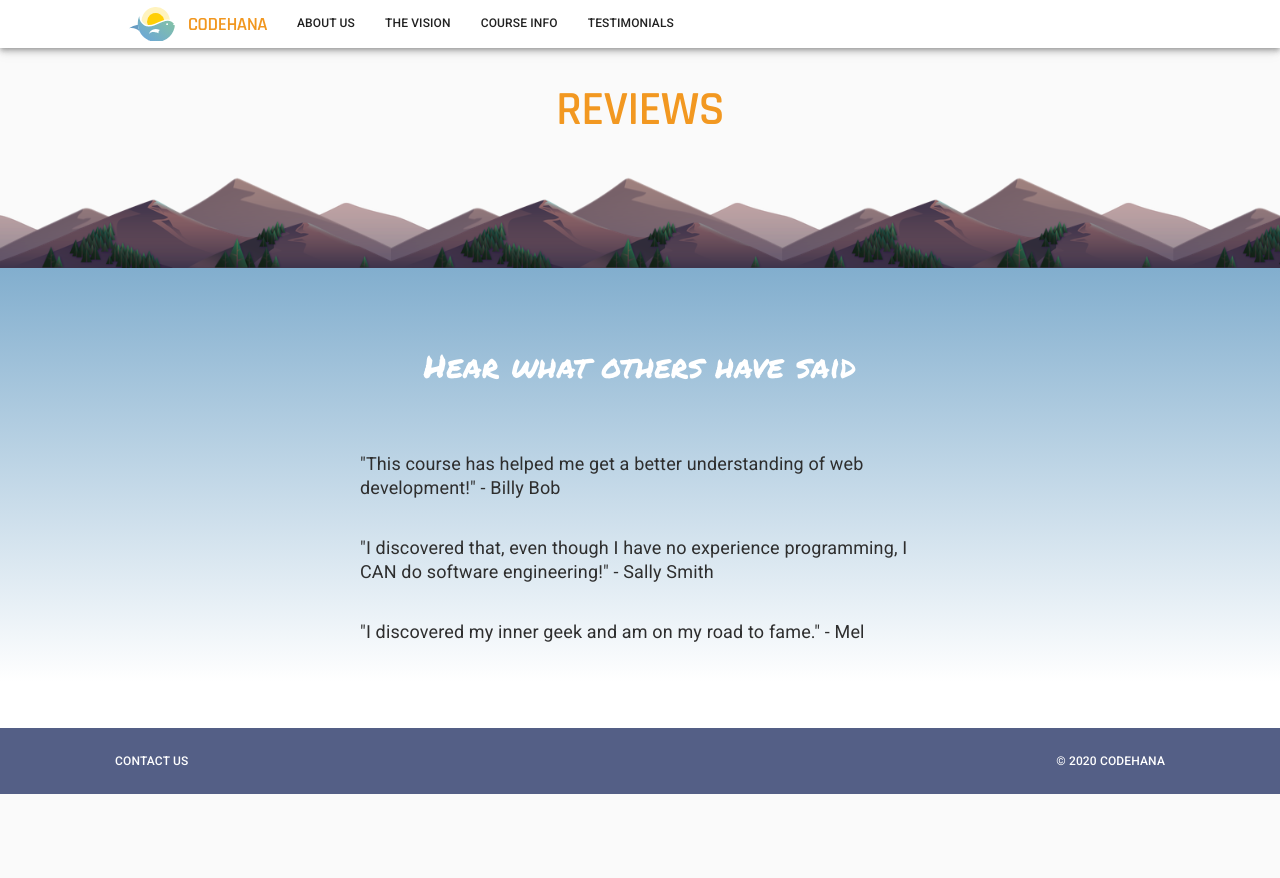
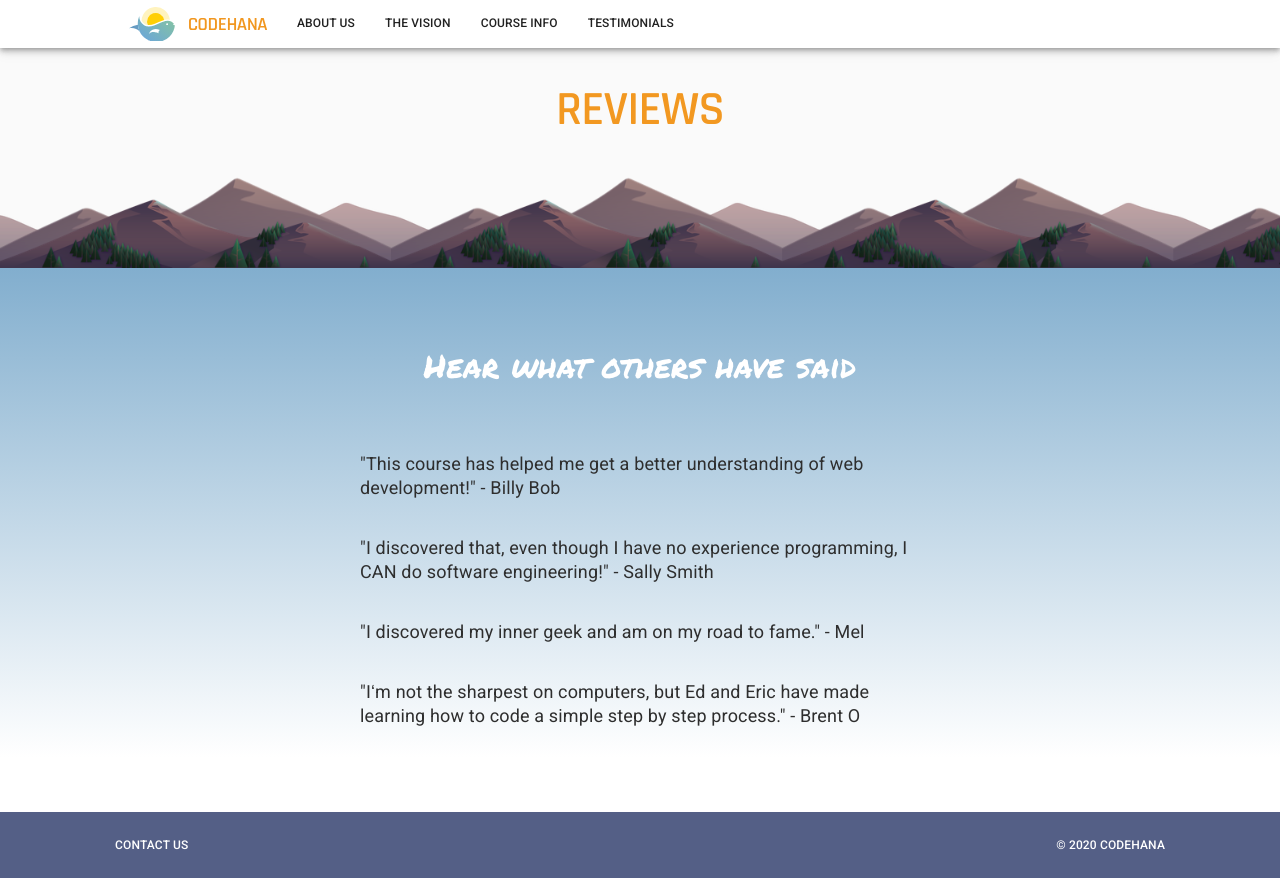
Before and after one commit to codehanadev/web, a Next.js app: page /comments in a window 1280 px wide. Before the commit the page ends 800 px from the top, so only its background shows below. Built offline with nearby package versions, Linux system fonts and the light colour scheme.

Commit message:
it worked

```diff
--- a/pages/comments/index.js
+++ b/pages/comments/index.js
@@ -12,6 +12,7 @@ export default function Comments() {
                 <p>"This course has helped me get a better understanding of web development!" - Billy Bob</p>
                 <p>"I discovered that, even though I have no experience programming, I CAN do software engineering!" - Sally Smith</p>
                 <p>"I discovered my inner geek and am on my road to fame." - Mel</p>
+                <p>"Iʻm not the sharpest on computers, but Ed and Eric have made learning how to code a simple step by step process." - Brent O</p>
             </div>
         </div>
     </>;
```
